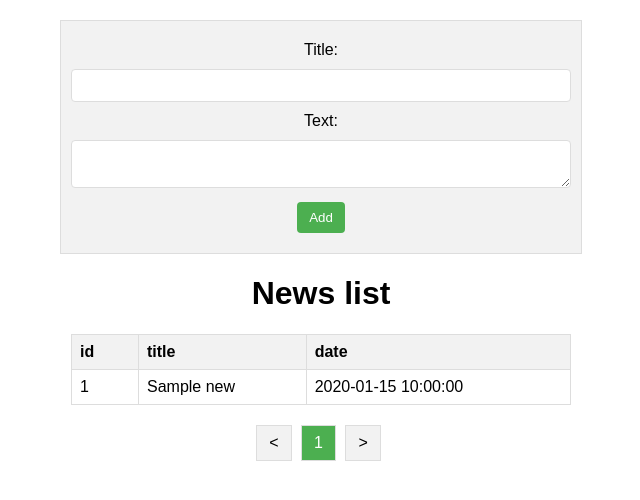
After one commit to ChristmasOW/course-itlab, a PHP site: page /old_index.php?page=1 in a window 1280 px wide. The commit adds this page. Shown: the top 500 px of the page, without its empty margins (319-959 px from the left). Run offline with PHP 8.4, Linux system fonts and the light colour scheme; tables that the repository leaves empty or names only in its code hold one stand-in row (values such as "Sample post").

Commit message:
commit after lesson

```diff
--- /dev/null
+++ b/apicustom/config/config.php
@@ -0,0 +1,2 @@
+<?php
+require_once('database.php');
--- /dev/null
+++ b/apicustom/public/old_index.php
@@ -0,0 +1,177 @@
+<?php
+date_default_timezone_set('Europe/Kiev');
+$pdo = new PDO('mysql:host=172.22.75.8:3306;dbname=cms;user=cms-user;password=0314');
+if ($_SERVER['REQUEST_METHOD'] == 'POST') {
+    $text = $_POST['text'];
+    $title = $_POST['title'];
+    $date = date("Y-m-d H:i:s");
+    $pdo->query("INSERT INTO news (title, text, date) VALUES ('{$title}', '{$text}', '{$date}')");
+}
+
+$per_page = 5;
+$count_result = $pdo->query("SELECT COUNT(*) as count FROM news");
+$count_row = $count_result->fetch();
+$total_pages = $count_row['count'];
+$count_page = ceil($total_pages / $per_page);
+$page = $_GET['page'];
+?>
+
+<!doctype html>
+<html lang="en">
+<head>
+    <meta charset="UTF-8">
+    <meta name="viewport"
+          content="width=device-width, user-scalable=no, initial-scale=1.0, maximum-scale=1.0, minimum-scale=1.0">
+    <meta http-equiv="X-UA-Compatible" content="ie=edge">
+    <title>Document</title>
+    <style>
+        body {
+            font-family: Arial, sans-serif;
+            margin: 20px;
+            padding: 0;
+        }
+
+        form {
+            margin-bottom: 20px;
+            padding: 10px;
+            border: 1px solid #ddd;
+            background-color: #f2f2f2;
+        }
+
+        form, .container {
+            width: 500px;
+            text-align: center;
+            margin: 0 auto;
+        }
+
+        form div {
+            margin: 10px 0;
+        }
+
+        form input,
+        form textarea {
+            width: 100%;
+            padding: 8px;
+            border: 1px solid #ddd;
+            border-radius: 4px;
+            box-sizing: border-box;
+        }
+
+        form textarea {
+            resize: vertical;
+        }
+
+        form button {
+            background-color: #4CAF50;
+            color: #fff;
+            padding: 8px 12px;
+            border: none;
+            border-radius: 4px;
+            cursor: pointer;
+        }
+
+        form button:hover {
+            background-color: #45a049;
+        }
+
+        table {
+            width: 100%;
+            border-collapse: collapse;
+        }
+
+        th, td {
+            border: 1px solid #ddd;
+            padding: 8px;
+            text-align: left;
+        }
+
+        th {
+            background-color: #f2f2f2;
+        }
+
+        th:first-child,
+        td:first-child {
+            width: 50px;
+        }
+
+        .pagination {
+            margin-top: 20px;
+        }
+
+        .pagination a {
+            display: inline-block;
+            padding: 8px 12px;
+            margin-right: 5px;
+            background-color: #f2f2f2;
+            border: 1px solid #ddd;
+            text-decoration: none;
+            color: #333;
+        }
+
+        .pagination a.active,
+        .pagination a:first-child,
+        .pagination a:last-child {
+            color: #fff;
+            background-color: #4CAF50;
+        }
+
+        .pagination a.disabled {
+            pointer-events: none;
+            cursor: default;
+            color: #000;
+            background-color: #f2f2f2;
+        }
+    </style>
+</head>
+<body>
+<form action="" method="POST">
+    <div>Title:</div>
+    <div>
+        <input type="text" name="title">
+    </div>
+    <div>Text:</div>
+    <textarea name="text"></textarea>
+    <div>
+        <button type="submit">Add</button>
+    </div>
+</form>
+<div class="container">
+    <h1>News list</h1>
+    <table>
+        <tr>
+            <th>id</th>
+            <th>title</th>
+            <th>date</th>
+        </tr>
+        <?php
+        $start = ($page - 1) * $per_page;
+        $sth = $pdo->query("SELECT * FROM news LIMIT $start, $per_page");
+        while ($row = $sth->fetch()) : ?>
+            <tr>
+                <td><?= $row['id'] ?></td>
+                <td><?= $row['title'] ?></td>
+                <td><?= $row['date'] ?></td>
+            </tr>
+        <?php endwhile; ?>
+    </table>
+
+    <div class="pagination">
+        <?php if ($page > 1) : ?>
+            <a href="?page=<?= ($page - 1) ?>"><</a>
+        <?php else : ?>
+            <a class="disabled" href="?page=<?= ($page - 1) ?>"><</a>
+        <?php endif; ?>
+
+        <?php for ($i = 1; $i <= $count_page; $i++) : ?>
+            <a href="?page=<?= $i ?>" class="<?= ($i == $page) ? 'active' : '' ?>"><?= $i ?></a>
+        <?php endfor; ?>
+
+        <?php if ($page < $count_page) : ?>
+            <a href="?page=<?= ($page + 1) ?>">></a>
+        <?php else : ?>
+            <a class="disabled" href="?page=<?= ($page + 1) ?>">></a>
+        <?php endif; ?>
+    </div>
+</div>
+</body>
+</html>
```
Also changed, not shown: apicustom/config/database.php (added, +7 -0 lines), apicustom/public/index.php (+34 -2 lines), apicustom/src/Database.php (added, +42 -0 lines), apicustom/src/FrontController.php (added, +32 -0 lines), apicustom/src/NewsController.php (added, +28 -0 lines), apicustom/src/QueryBuilder.php (added, +61 -0 lines), apicustom/src/Response.php (added, +24 -0 lines), apicustom/src/SiteController.php (added, +12 -0 lines), 1 other file.
